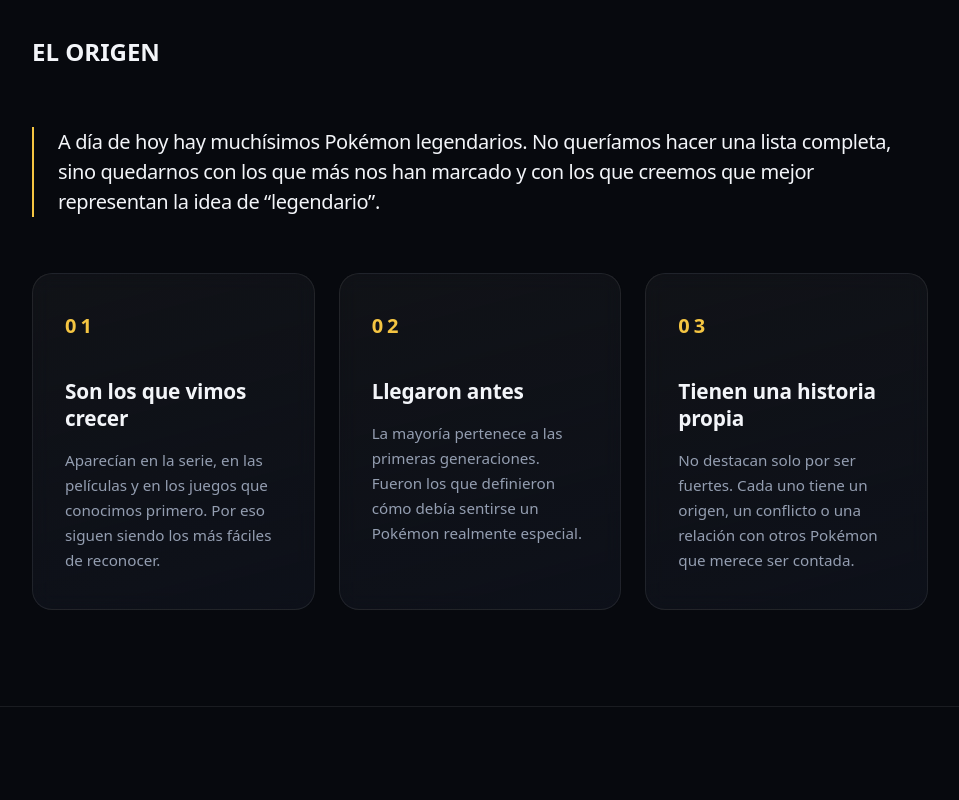
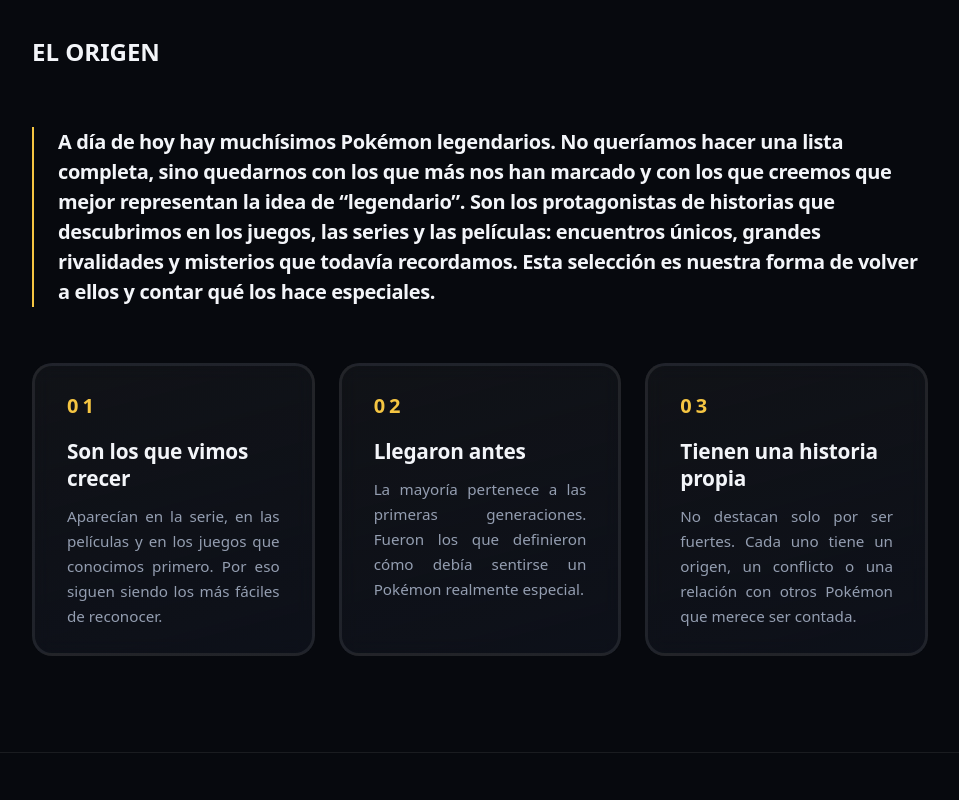
Before and after one commit to pablosalvadorcamacho-hash/LEYENDAS, a plain HTML site: page index.html in a window 1280 px wide. Shown: the part 660-1460 px from the top of the page, without its empty margins (160-1119 px from the left). Drawn offline with nearby package versions, Linux system fonts and the light colour scheme.

Commit message:
portada y recuadros

```diff
--- a/css/style.css
+++ b/css/style.css
@@ -123,6 +123,25 @@ header {
 }
 
 
+.home-portada .titulo img {
+    animation: flotar-logo 4s ease-in-out infinite;
+}
+
+@keyframes flotar-logo {
+    0%, 100% {
+        transform: translateY(0);
+    }
+
+    50% {
+        transform: translateY(-12px);
+    }
+}
+
+@media (prefers-reduced-motion: reduce) {
+    .home-portada .titulo img {
+        animation: none;
+    }
+}
 
 
 /* =====ORIGEN===== */
@@ -146,11 +165,12 @@ header {
 
 .origen-texto {
     font-size: 1.25rem;
-    font-weight: 500;
+    font-weight: 700;
     line-height: 1.5;
     letter-spacing: -0.02em;
     color: var(--text-main, #f3f5f9);
-    max-width: 860px;
+    max-width: none;
+    width: 100%;
     padding-left: 1.5rem;
     border-left: 2px solid var(--accent-gold, #f5c542);
 }
@@ -166,8 +186,8 @@ header {
     position: relative;
     display: flex;
     flex-direction: column;
-    gap: 1rem;
-    padding: 2.25rem 2rem;
+    gap: 0.75rem;
+    padding: 1.5rem 2rem;
     background: linear-gradient(165deg, rgba(255, 255, 255, 0.04) 0%, rgba(17, 21, 32, 0.65) 100%);
     border: 1px solid rgba(255, 255, 255, 0.08);
     border-radius: 20px;
@@ -195,8 +215,8 @@ header {
     font-weight: 700;
     letter-spacing: 0.2em;
     color: var(--accent-gold, #f5c542);
-    padding-bottom: 1rem;
-    margin-bottom: 0.25rem;
+    padding-bottom: 0.25rem;
+    margin-bottom: 0rem;
 }
 
 .origen-tarjetas article h3 {
@@ -211,6 +231,14 @@ header {
     font-size: 0.95rem;
     line-height: 1.65;
     color: var(--text-muted, #949eb1);
+    text-align: justify;
+    hyphens: none;
+}
+
+
+.origen-tarjetas article,
+.archivo-volver {
+    border-width: 3px;
 }
 
 
--- a/index.html
+++ b/index.html
@@ -87,9 +87,8 @@
             <div class="origen-contenido">
                 <h2>EL ORIGEN</h2>
                 <p class="origen-texto" data-aos="fade-up">
-                A día de hoy hay muchísimos Pokémon legendarios. No queríamos hacer una lista completa,
-                sino quedarnos con los que más nos han marcado y con los que creemos que mejor
-                representan la idea de “legendario”.
+                A día de hoy hay muchísimos Pokémon legendarios. No queríamos hacer una lista completa, sino quedarnos con los que más nos han marcado y con los que creemos que mejor representan la idea de “legendario”.
+                Son los protagonistas de historias que descubrimos en los juegos, las series y las películas: encuentros únicos, grandes rivalidades y misterios que todavía recordamos. Esta selección es nuestra forma de volver a ellos y contar qué los hace especiales.
                 </p>
 
                 <div class="origen-tarjetas">
```
